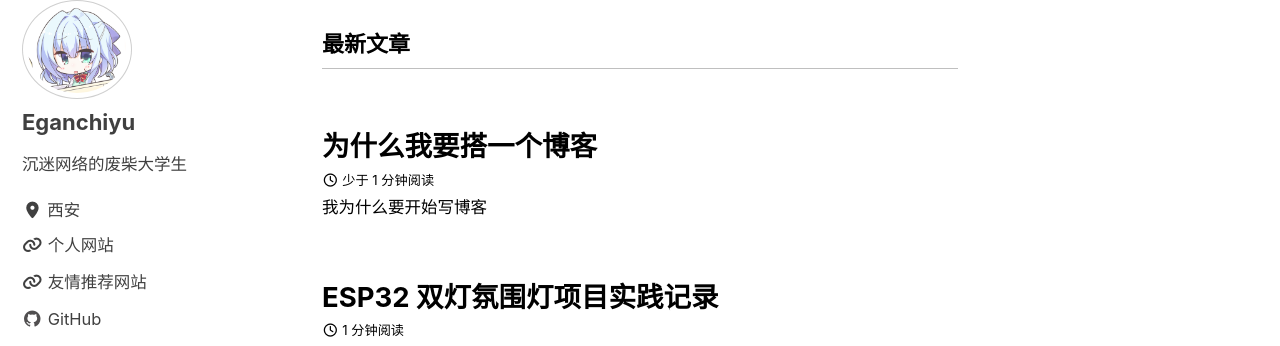
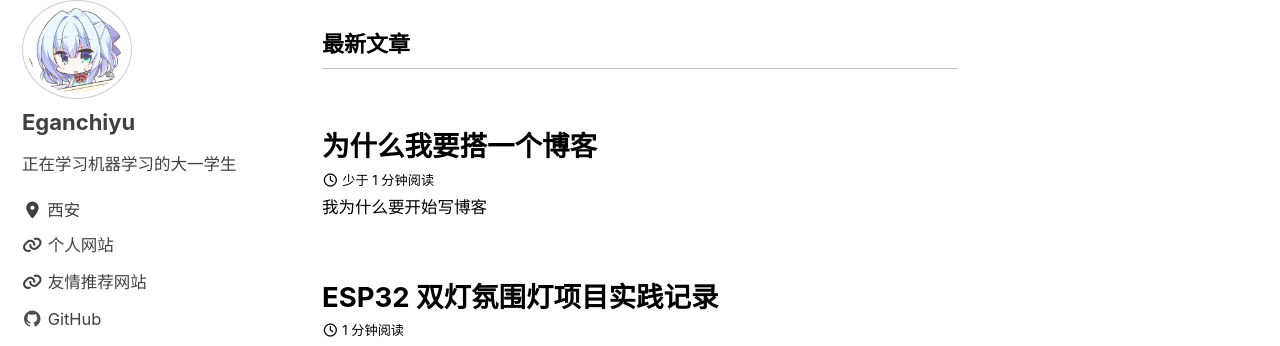
Before and after one commit to Eganchiyu/eganchiyu.github.io, a Jekyll site: the page built from index.html, in a window 1280 px wide. Shown: the part 121-467 px from the top of the page. Built offline with Jekyll 4.4.1, drawn with Linux system fonts in a browser that asks for light colours; cached includes are drawn as plain includes; the list of posts is cut into pages by our own code.

Commit message:
还是先把自己的bio改回来，等我学会了别的就改掉（计划通）

```diff
--- a/_config.yml
+++ b/_config.yml
@@ -121,7 +121,7 @@ analytics:
 author:
   name             : "Eganchiyu"
   avatar           : "/assets/images/avatar.png" # path of avatar image, e.g. "/assets/images/bio-photo.jpg"
-  bio              : "沉迷网络的废柴大学生"
+  bio              : 正在学习机器学习的大一学生 #"沉迷网络的废柴大学生"
   location         : "西安"
   email            : eganchiyu@163.com
   links:
```
